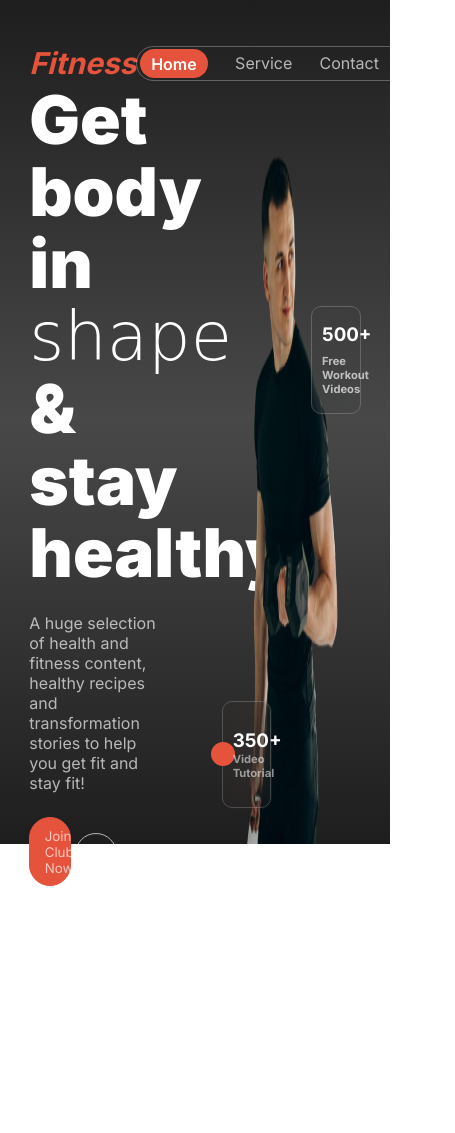
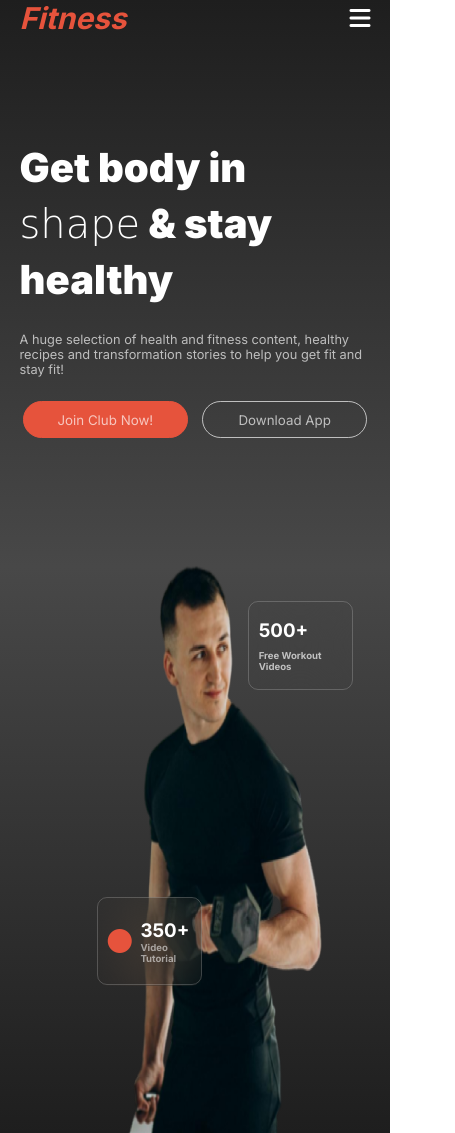
Before and after one commit to ammar-bin-quddus/ph-assignment-2, a plain HTML site: page index.html in a window 390 px wide. Shown: the whole page, 455 px wide, since content can reach past the window. Before the commit the page ends 886 px from the top, so only its background shows below. Drawn offline with Linux system fonts and the light colour scheme; a web font is replaced by a local one.

Commit message:
banner section responsive done for mobile

```diff
--- a/css/styles.css
+++ b/css/styles.css
@@ -22,22 +22,18 @@
 
 /* header section start */
 
-header {
+
+#banner-content {
     width: 100%;
     height: 100vh;
+    /* border: 1px solid red; */
     margin: 0 auto;
     background: linear-gradient(180deg, rgb(30, 30, 30),rgba(40, 40, 40, 0.85),rgb(30, 30, 30) 100%);
 }
 
-#banner-content {
-    width: 85%;
-    height: 100%;
-    /* border: 1px solid red; */
+#navbar {
     margin: 0 auto;
-}
-
-#navbar {
-    width: 100%;
+    width: 90%;
     height: 15%;
     display: flex;
     justify-content: space-between;
@@ -53,7 +49,7 @@ header {
     gap: 1.7rem;
     border: 1px solid rgba(255, 255, 255, 0.276);
     border-radius: 5rem;
-    padding: 0.42rem 0.18rem;
+    padding: 0.42rem 0.19rem;
 }
 
 #navlist ul li, a {
@@ -78,8 +74,16 @@ header {
     font-weight: 600;
 }
 
+#toggle-bar {
+    display: none;
+    color: white;
+    font-size: 1.5rem;
+    font-weight: 400;
+}
+
 #banner {
-    width: 100%;
+    margin: 0 auto;
+    width: 90%;
     height: 85%;
     display: flex;
     justify-content: center;
@@ -199,3 +203,74 @@ header {
 }
 
 /* header section end */
+
+
+
+
+
+/* responsive for mobile */
+
+@media only screen and (max-width: 576px) {
+    #navlist {
+        display: none;
+    }
+    #toggle-bar {
+        display: block;
+    }
+    #banner-content {
+        width: 100%;
+        background: linear-gradient(180deg, rgb(30, 30, 30),rgba(40, 40, 40, 0.85),rgb(30, 30, 30) 100%);
+        height: auto;
+    }
+    #banner {
+        flex-direction: column;
+    }
+    #banner-det {
+        width: 100%;
+        height: 60vh;
+        justify-content: center;
+    }
+    #banner-det h1 {
+        font-size: 2.5rem;
+        line-height: 3.5rem;
+    }
+    #banner-det p {
+        width: 100%;
+        font-size: 0.8rem;
+    }
+    #btn-div {
+        display: flex;
+        justify-content: center;
+        align-items: center;
+        gap: 0.9rem;
+    }
+    #btn-div button {
+        width: 47%;
+        padding: 0.6rem 0.8rem;
+    }
+    #banner-img {
+        width: 100%;
+        height: 70vh;
+    }
+    #banner-img img {
+        width: 60%;
+        height: 100%;
+    }
+    #mini-card1, #mini-card2 {
+        width: 30%;
+    }
+    #mini-card1 {
+        left: 22%;
+        top: 60%;
+    }
+    #mini-card2 {
+        left: 65%;
+        top: 10%;
+    }
+    #card-txt p {
+        font-size: 0.6rem;
+    }
+    #mini-card2 p {
+        font-size: 0.6rem;
+    }
+}
--- a/index.html
+++ b/index.html
@@ -32,6 +32,7 @@
                         </a>
                     </ul>
                 </div>
+                <div id="toggle-bar"><i class="fa-solid fa-bars"></i></div>
             </div>
             <div id="banner">
                 <div id="banner-det">
```
